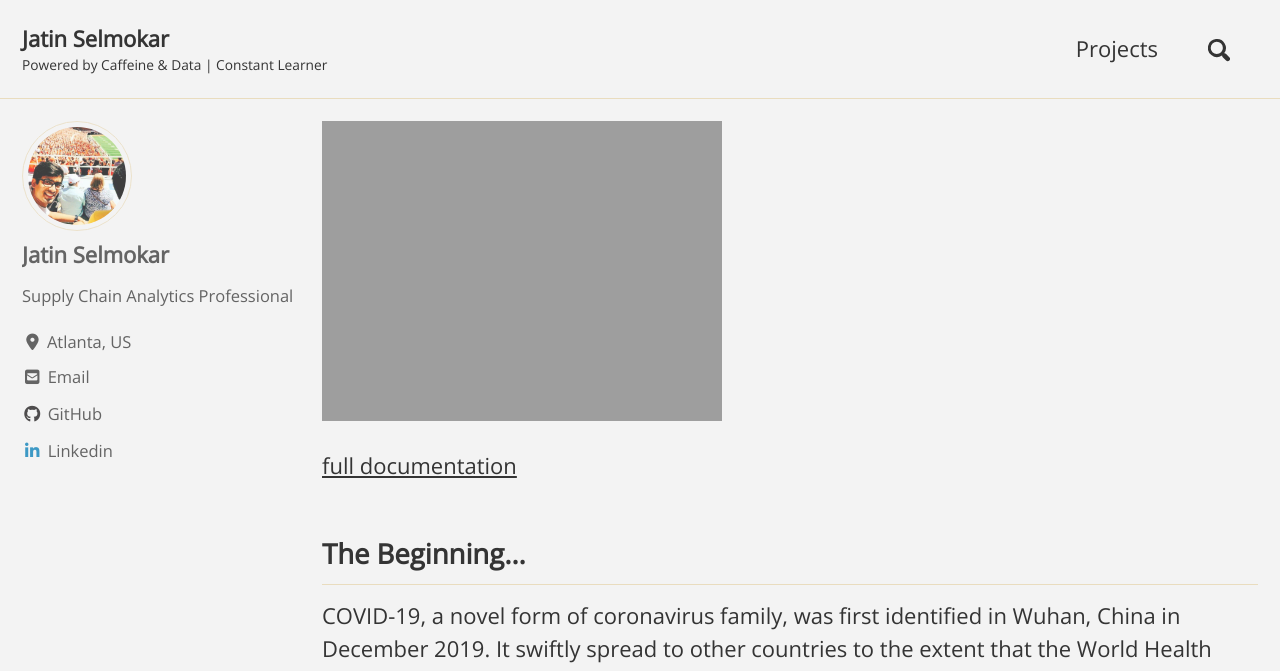
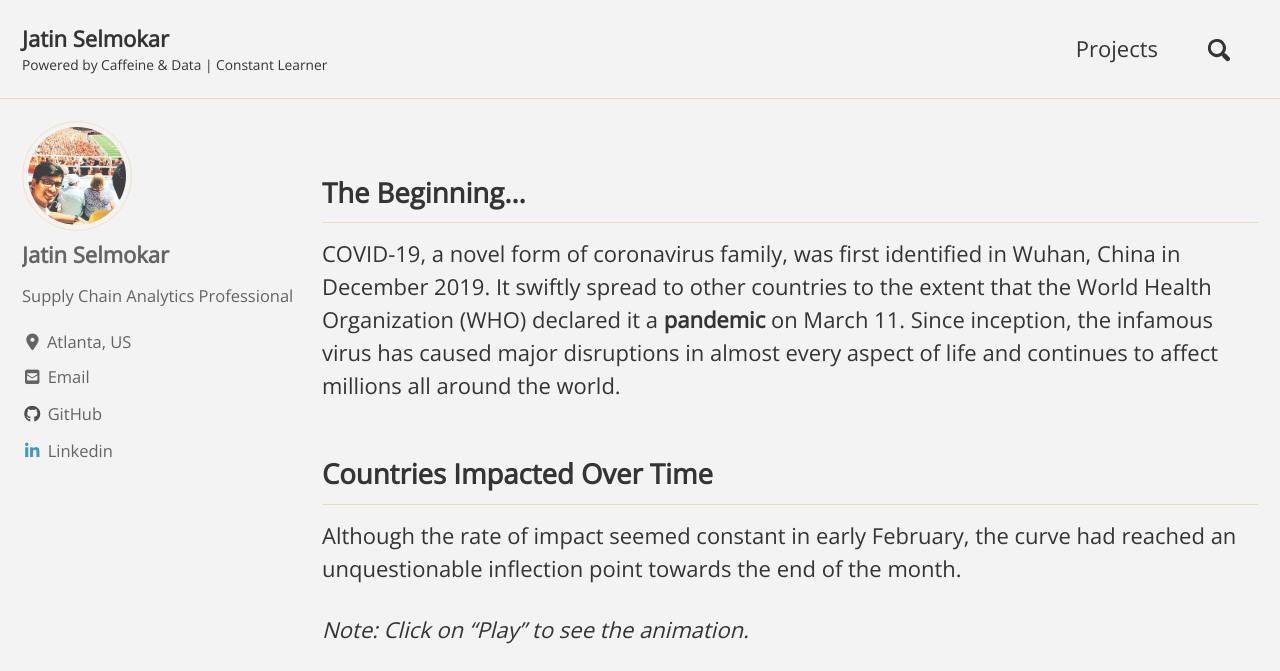
Before and after one commit to jatinselmokar/jatinselmokar.github.io, a Jekyll site: the page built from _portfolio/covid-eda.md, in a window 1280 px wide and 900 px high, cut to the strip 0-671 px from the top of the window. Built offline with Jekyll 4.4.1, drawn with Linux system fonts in a browser that asks for light colours; cached includes are drawn as plain includes; nearby versions of some CDN libraries.

Commit message:
Update covid-eda.md

```diff
--- a/_portfolio/covid-eda.md
+++ b/_portfolio/covid-eda.md
@@ -11,10 +11,6 @@ tags:
   - plotly
 classes: wide
 ---
-![URl]({{ site.url }}{{ site.baseurl }}/assets/worldtrend.html)
-
-[full documentation](worldtrend.html)
-
 ## The Beginning...
 COVID-19, a novel form of coronavirus family, was first identified in Wuhan, China in December 2019.  It swiftly spread to other countries to the extent that the World Health Organization (WHO) declared it a **pandemic** on March 11. Since inception, the infamous virus has caused major disruptions in almost every aspect of life and continues to affect millions all around the world.
 
```
